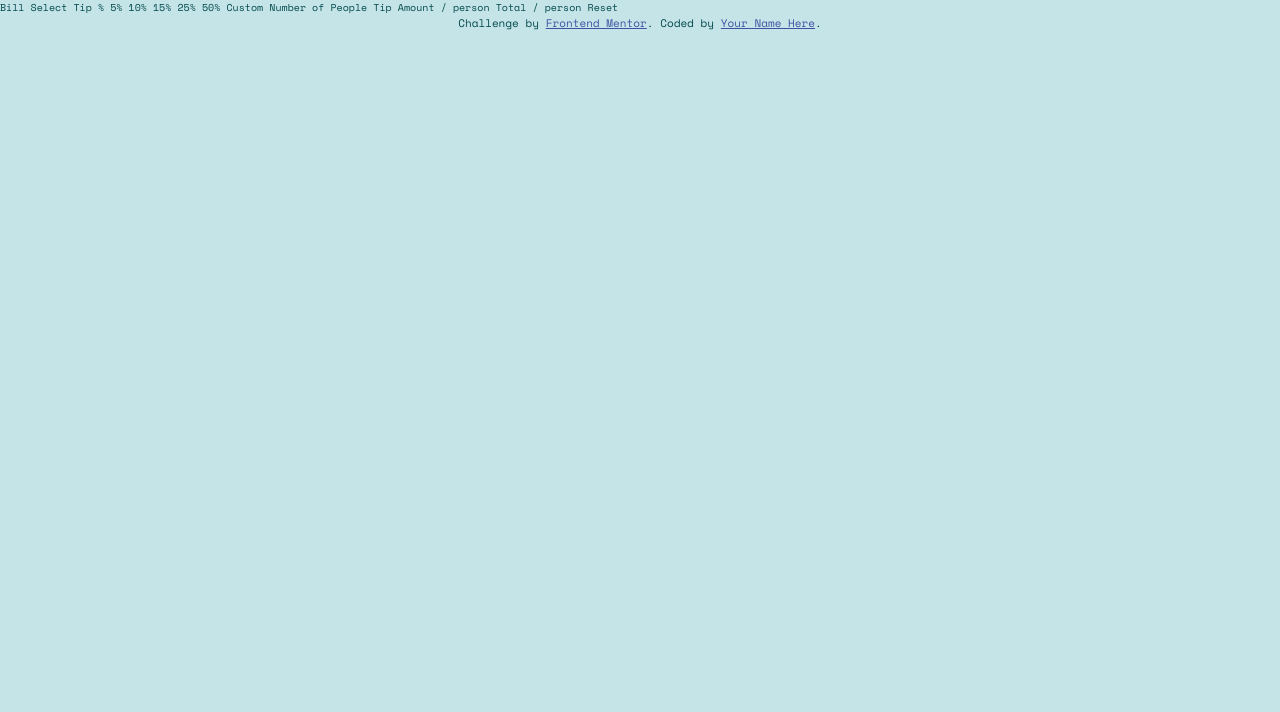
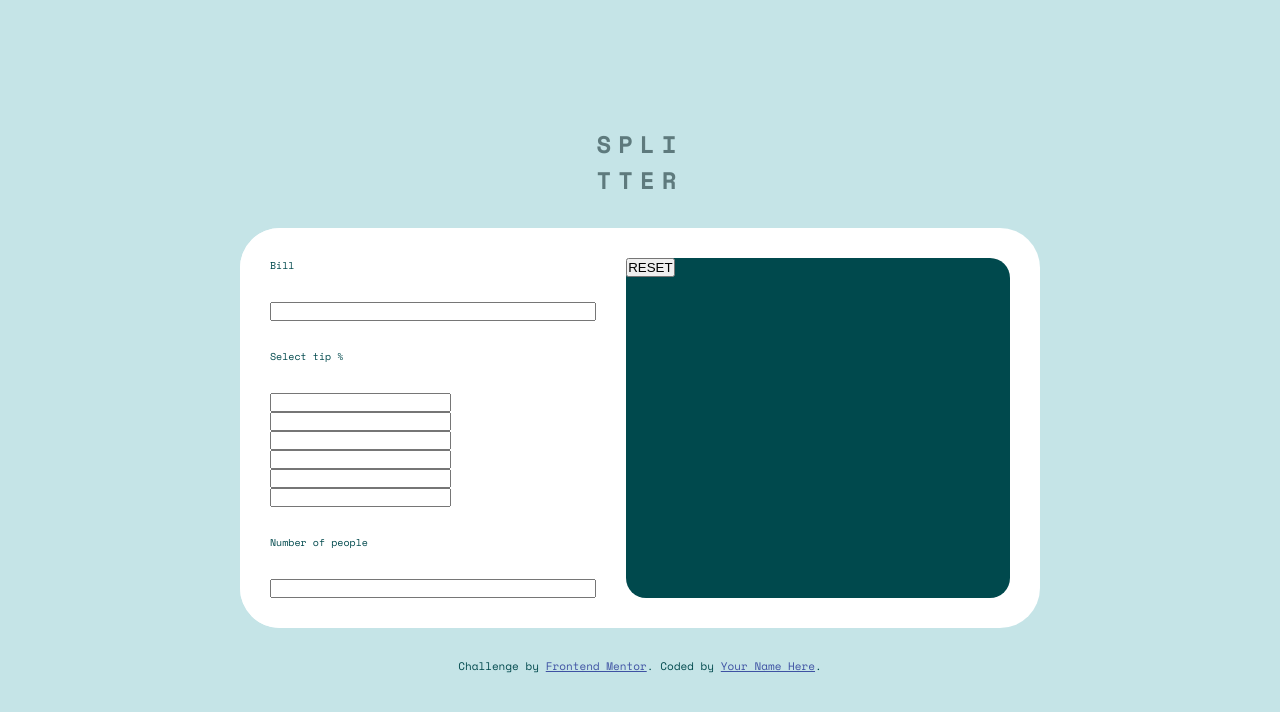
Before and after one commit to bjaneczko/App_tip-calculator, a plain HTML site: page index.html in a window 1280 px wide. Drawn offline with nearby package versions, Linux system fonts and the light colour scheme.

Commit message:
HTML code

```diff
--- a/css/main.css
+++ b/css/main.css
@@ -20,11 +20,75 @@ body {
   color: #00494d;
 }
 
+main {
+  height: 100vh;
+  display: -webkit-box;
+  display: -ms-flexbox;
+  display: flex;
+  -webkit-box-orient: vertical;
+  -webkit-box-direction: normal;
+      -ms-flex-direction: column;
+          flex-direction: column;
+  -webkit-box-pack: center;
+      -ms-flex-pack: center;
+          justify-content: center;
+  -webkit-box-align: center;
+      -ms-flex-align: center;
+          align-items: center;
+}
+
+.header__title {
+  font-size: 24px;
+  text-align: center;
+  color: #5e7a7d;
+  letter-spacing: 7px;
+}
+
 .attribution {
   font-size: 11px;
   text-align: center;
 }
-
 .attribution a {
   color: #3e52a3;
+}
+
+.margin-bottom-large {
+  margin-bottom: 30px;
+}
+
+.calculator {
+  background-color: white;
+  display: -webkit-box;
+  display: -ms-flexbox;
+  display: flex;
+  -webkit-box-flex: 0;
+      -ms-flex: 0 1 auto;
+          flex: 0 1 auto;
+  width: 80rem;
+  height: 40rem;
+  border-radius: 40px;
+  overflow: hidden;
+}
+
+.left-side {
+  background-color: white;
+  width: 50%;
+  padding: 30px;
+  display: -webkit-box;
+  display: -ms-flexbox;
+  display: flex;
+  -webkit-box-orient: vertical;
+  -webkit-box-direction: normal;
+      -ms-flex-direction: column;
+          flex-direction: column;
+  -webkit-box-pack: justify;
+      -ms-flex-pack: justify;
+          justify-content: space-between;
+}
+
+.right-side {
+  background-color: #00494d;
+  width: 50%;
+  margin: 30px 30px 30px 0;
+  border-radius: 20px;
 }/*# sourceMappingURL=main.css.map */
--- a/index.html
+++ b/index.html
@@ -21,11 +21,34 @@
     <link rel="stylesheet" href="css/main.css" />
   </head>
   <body>
-    <header>
-      <h1></h1>
+    <main>
+      <header class="header margin-bottom-large">
+        <h1 class="header__title">SPLI<br />TTER</h1>
       </header>
-    Bill Select Tip % 5% 10% 15% 25% 50% Custom Number of People Tip Amount /
-    person Total / person Reset
+
+      <!-- Bill Select Tip % 5% 10% 15% 25% 50% Custom Number of People Tip Amount /
+      person Total / person Reset -->
+      <section class="calculator margin-bottom-large">
+        <div class="left-side">
+          <p>Bill</p>
+          <input type="text" />
+          <p>Select tip %</p>
+          <div class="tips">
+            <input type="text" />
+            <input type="text" />
+            <input type="text" />
+            <input type="text" />
+            <input type="text" />
+            <input type="text" />
+          </div>
+          <p>Number of people</p>
+          <input type="text" />
+        </div>
+        <div class="right-side">
+          <div class="tips-display"></div>
+          <button class="reset-btn">RESET</button>
+        </div>
+      </section>
 
       <div class="attribution">
         Challenge by
@@ -33,5 +56,6 @@
           >Frontend Mentor</a
         >. Coded by <a href="#">Your Name Here</a>.
       </div>
+    </main>
   </body>
 </html>
```
Also changed, not shown: dist/css/main.min.css, 3 other files. Lines whose indentation alone changed are shown as unchanged.
